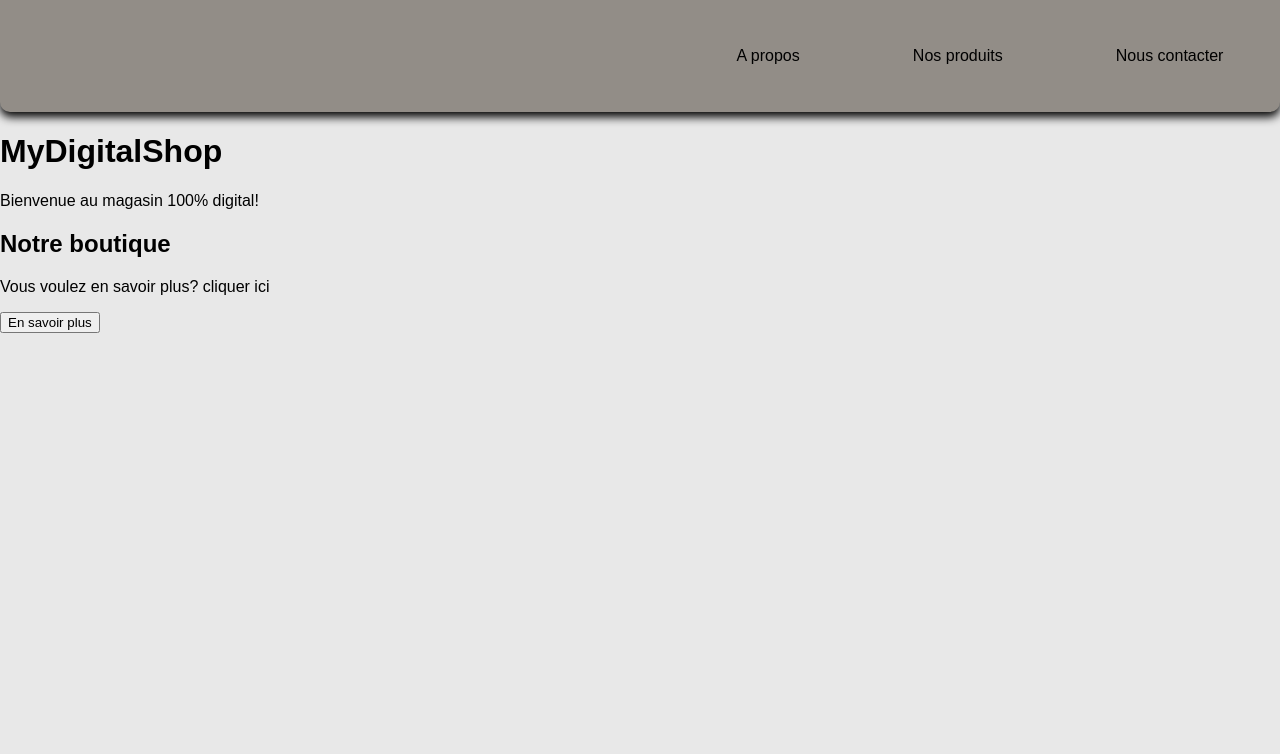
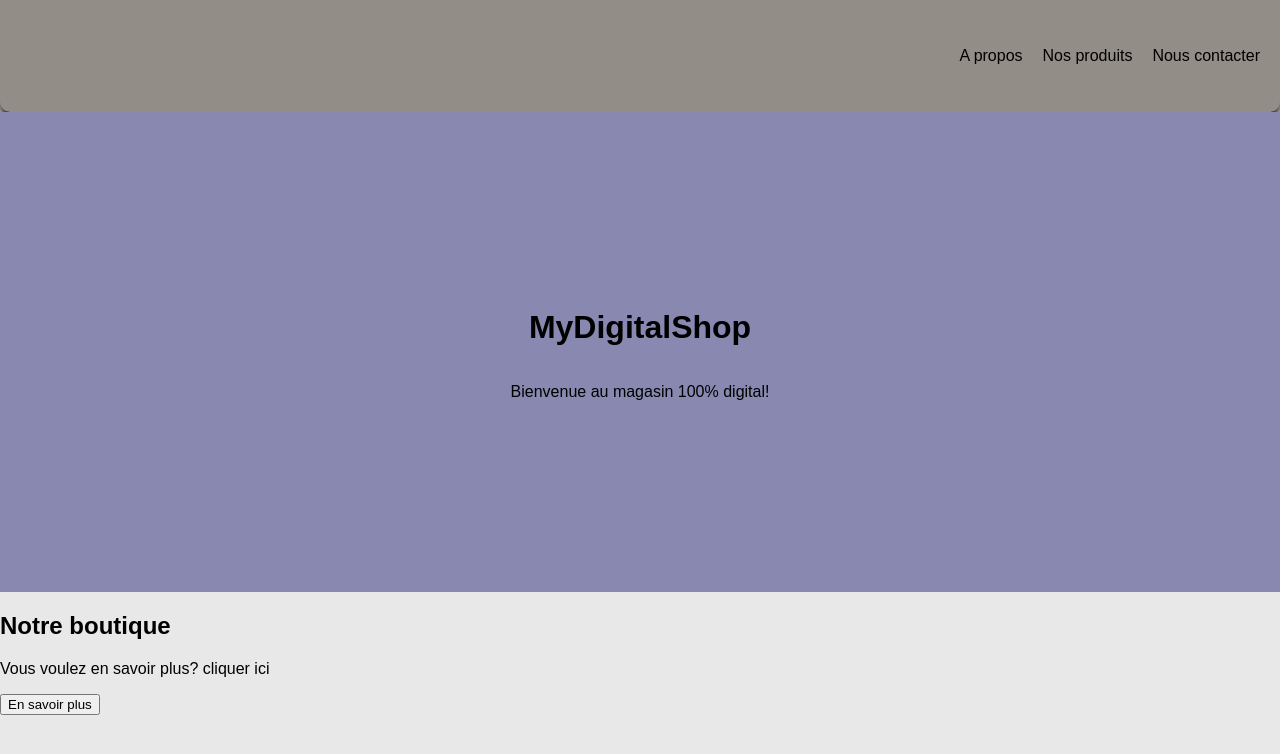
Before and after one commit to Jupower38300/Exo_remote, a plain HTML site: page index.html in a window 1280 px wide. Drawn offline with Linux system fonts and the light colour scheme.

Commit message:
style: Styling hero section

```diff
--- a/style.css
+++ b/style.css
@@ -17,6 +17,7 @@ header {
   background-color: rgb(146, 141, 135);
   box-shadow: 0px 5px 10px black;
   border-radius: 0px 0px 10px 10px;
+  z-index: 3;
 }
 
 header nav {
@@ -25,11 +26,12 @@ header nav {
 
 header ul {
   display: flex;
-  justify-content: space-around;
+  justify-content: right;
 }
 
 header li {
   list-style: none;
+  margin-right: 20px;
 }
 
 header a {
@@ -47,3 +49,13 @@ header a {
     color: rgb(124, 81, 81);
   }
 }
+
+.hero {
+  display: flex;
+  flex-direction: column;
+  height: 30em;
+  background-color: rgb(136, 136, 177);
+  z-index: -1;
+  justify-content: center;
+  align-items: center;
+}
```
